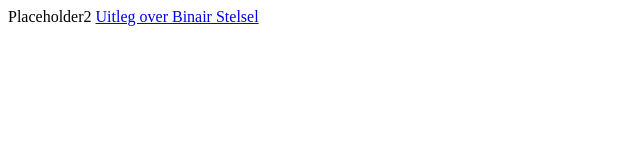
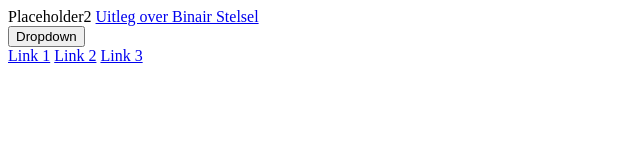
Before and after one commit to EvaSchreuder/evaschreuder2.github.io, a plain HTML site: page index.html in a window 1280 px wide. Shown: the whole page, without its empty margins (0-640 px from the left). Drawn offline with Linux system fonts and the light colour scheme.

Commit message:
dropdown

```diff
--- a/index.html
+++ b/index.html
@@ -7,5 +7,13 @@
     <body>
         Placeholder2
         <a href="binairstelsel.html"> Uitleg over Binair Stelsel</a>
+        <div class="dropdown">
+            <button class="dropbtn">Dropdown</button>
+            <div class="dropdown-content">
+              <a href="#">Link 1</a>
+              <a href="#">Link 2</a>
+              <a href="#">Link 3</a>
+            </div>
+          </div>
     </body>
 </html>
```
